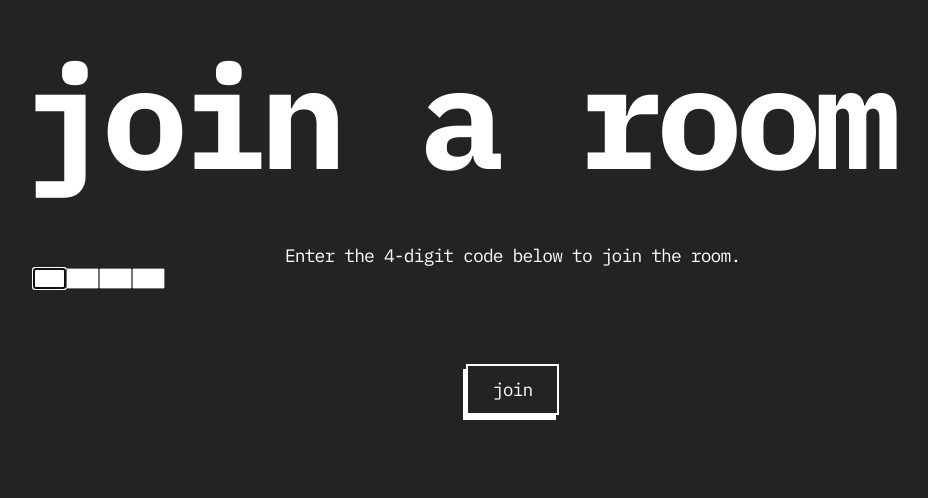
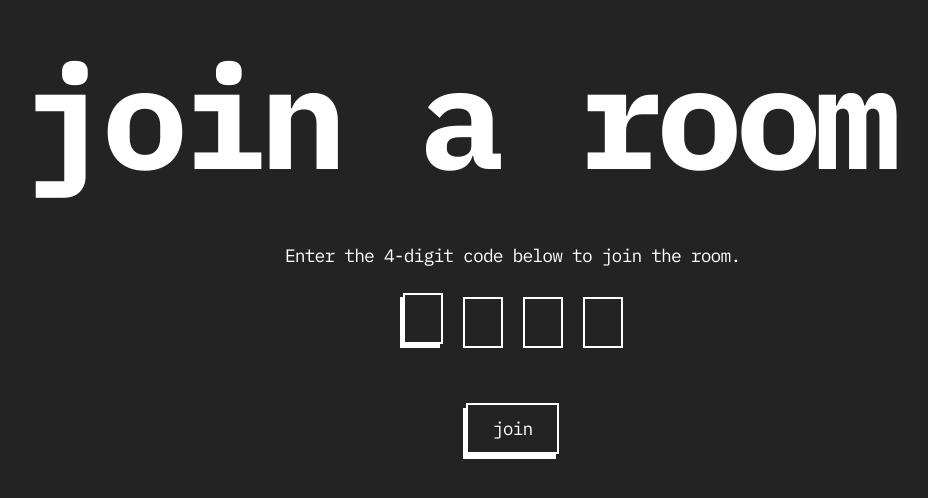
Before and after one commit to Chris034/cache, a React (Create React App) app: page /join-room in a window 1280 px wide. Shown: the part 148-646 px from the top of the page, without its empty margins (131-1059 px from the left). Built offline with nearby package versions, Linux system fonts and the light colour scheme.

Commit message:
added functionality to code input

```diff
--- a/src/components/CodeInput.tsx
+++ b/src/components/CodeInput.tsx
@@ -1,30 +1,110 @@
-import styled from "styled-components"
+import React, { useRef } from 'react';
+import styled from 'styled-components';
 
 const NumberInput = styled.input`
-    &::-webkit-outer-spin-button {
+    &::-webkit-outer-spin-button, &::-webkit-inner-spin-button {
         -webkit-appearance: none;
     }
-    &::-webkit-inner-spin-button {
-        -webkit-appearance: none;
+    -moz-appearance: textfield;
+    font-family: IBM Plex Mono;
+    font-size: 18px;
+    font-weight: 400;
+    line-height: 23px;
+
+    background-color: #232323;
+    border: 2px solid white;
+    color: #FFFFFF;
+    padding: 12px 10px;
+    text-align: center;
+    text-decoration: none;
+    display: inline-block;
+    margin: 10px;
+    &:focus{
+        outline: none;
+        box-shadow: -3px 4px #FFFFFF;
+        transform: translateY(-4px) !important;
+        transition: all ease-in .05s;
     }
-    -moz-appearance:textfield
-`
-const handleOnNumberInput = (e: React.FormEvent<HTMLInputElement>) => {
-    ((e.target as HTMLInputElement)?.nextElementSibling as HTMLElement)?.focus()
-}
+    &:not(:placeholder-shown) {
+        box-shadow: -3px 4px #FFFFFF;
+        transform: translateY(-4px) !important;
+        transition: all ease-in .05s;
+    }
+`;
 
+const InputForm = styled.form`
+    display: flex;
+    justify-content: center;
+    margin-top: 20px;
+    margin-bottom: -30px;
 
-const CodeInput = () => {
+`;
+
+const CodeInput: React.FC = () => {
+    // refs for each input
+    const input1 = useRef<HTMLInputElement>(null);
+    const input2 = useRef<HTMLInputElement>(null);
+    const input3 = useRef<HTMLInputElement>(null);
+    const input4 = useRef<HTMLInputElement>(null);
+
+    // Handles input event to limit to one character and focus next input
+    const handleOnNumberInput = (nextInput: React.RefObject<HTMLInputElement>) => (e: React.FormEvent<HTMLInputElement>) => {
+        const inputElement = e.target as HTMLInputElement;
+        const value = inputElement.value;
+
+        if (value.length > 1) {
+            inputElement.value = value.slice(0, 1);
+        }
+
+        if (value.length === 1 && nextInput.current) {
+            nextInput.current.focus();
+        }
+    };
+
+    // handles arrow key navigation
+    const handleKeyDown = (prevInput?: React.RefObject<HTMLInputElement>, nextInput?: React.RefObject<HTMLInputElement>) => (e: React.KeyboardEvent<HTMLInputElement>) => {
+        if (e.key === 'ArrowRight' && nextInput?.current) {
+            nextInput.current.focus();
+        } else if (e.key === 'ArrowLeft' && prevInput?.current) {
+            prevInput.current.focus();
+        } else if (e.key === 'Backspace') {
+            const inputElement = e.target as HTMLInputElement;
+            if (inputElement.value === '' && prevInput?.current) {
+                prevInput.current.focus();
+            }
+        }
+    };
+
+    // handles pasting of data into inputs
+    const handleOnPaste = (e: React.ClipboardEvent<HTMLInputElement>) => {
+        e.preventDefault();
+
+        const pastedData = e.clipboardData.getData('text').slice(0, 4); // Limiting to 4 characters
+
+        const inputs = [input1, input2, input3, input4];
+
+        pastedData.split('').forEach((char, index) => {
+            const inputRef = inputs[index];
+            if (inputRef && inputRef.current) {
+                inputRef.current.value = char;
+            }
+        });
+
+        const nextInputIndex = pastedData.length;
+        const nextInput = inputs[nextInputIndex] ? inputs[nextInputIndex].current : null;
+        if (nextInput) {
+            nextInput.focus();
+        }
+    };
+
     return (
-        <form>
-            <NumberInput type="number" min="0" max="9" maxLength={1} placeholder=" " onInput={handleOnNumberInput} id="n1" autoFocus/>
-            <NumberInput type="number" min="0" max="9" maxLength={1} placeholder=" " onInput={handleOnNumberInput} id="n2"/>
-            <NumberInput type="number" min="0" max="9" maxLength={1} placeholder=" " onInput={handleOnNumberInput} id="n3"/>
-            <NumberInput type="number" min="0" max="9" maxLength={1} placeholder=" " id="n4"/>
-            {/* <label class="submit" type="button" tabindex="0" for="submitted" onkeypress="document.getElementById('submitted').checked='true'"></label> */}
-            {/* <span class="indicator"></span> */}
-        </form>
-    )
-}
+        <InputForm>
+            <NumberInput type="number" min="0" max="9" placeholder=" " onInput={handleOnNumberInput(input2)} ref={input1} onKeyDown={handleKeyDown(undefined, input2)} onPaste={handleOnPaste} autoFocus/>
+            <NumberInput type="number" min="0" max="9" placeholder=" " onInput={handleOnNumberInput(input3)} ref={input2} onKeyDown={handleKeyDown(input1, input3)} onPaste={handleOnPaste}/>
+            <NumberInput type="number" min="0" max="9" placeholder=" " onInput={handleOnNumberInput(input4)} ref={input3} onKeyDown={handleKeyDown(input2, input4)} onPaste={handleOnPaste}/>
+            <NumberInput type="number" min="0" max="9" placeholder=" " onInput={handleOnNumberInput(input4)} ref={input4} onKeyDown={handleKeyDown(input3, undefined)} onPaste={handleOnPaste}/>
+        </InputForm>
+    );
+};
 
-export default CodeInput
+export default CodeInput;
```
